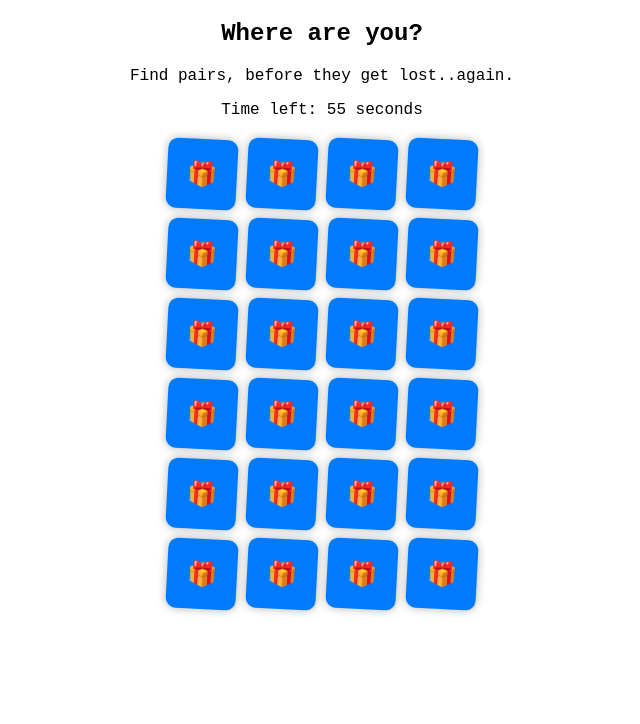
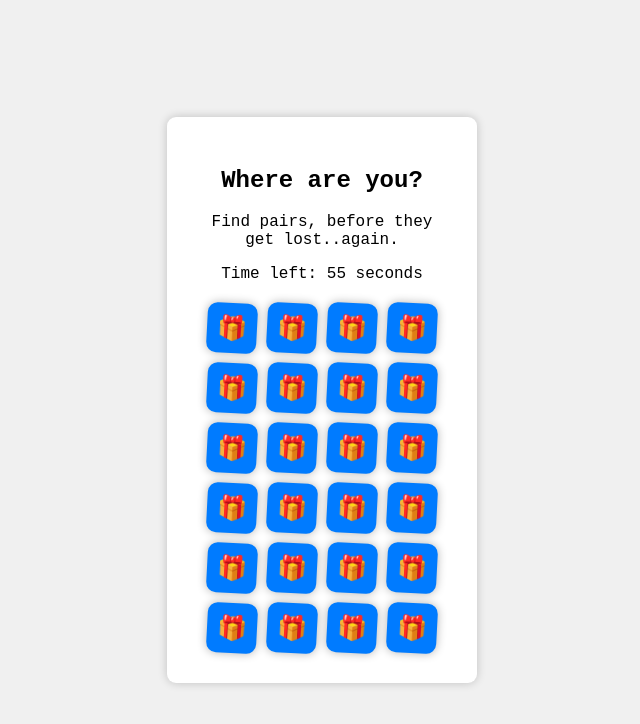
Before and after one commit to shree-rangaraju/Virtual-Treasure-Hunt-Frontend, a React (Vite) app: page /E6e3 in a window 1280 px wide. Shown: the top 724 px of the page, without its empty margins (318-958 px from the left). Built offline with nearby package versions, Linux system fonts and the light colour scheme.

Commit message:
Changed the card matching game's style

```diff
--- a/src/pages/levels/E6e3.tsx
+++ b/src/pages/levels/E6e3.tsx
@@ -156,8 +156,8 @@ export default function E6e3() {
       gameState.matchedPairs.includes(index);
 
     const cardStyle: React.CSSProperties = {
-      width: "70px",
-      height: "70px",
+      width: "50px",
+      height: "50px",
       display: "flex",
       justifyContent: "center",
       alignItems: "center",
@@ -184,21 +184,45 @@ export default function E6e3() {
     );
   };
 
-  const containerStyle: React.CSSProperties = {
-    textAlign: "center",
-    fontFamily: "Arial, sans-serif",
-  };
-
   const cardsGridStyle: React.CSSProperties = {
     display: "grid",
-    gridTemplateColumns: "repeat(4, 70px)",
+    gridTemplateColumns: "repeat(4, 50px)",
     gap: "10px",
     marginTop: "20px",
     justifyContent: "center",
   };
 
+  const style = `
+  .container, .form{
+    display: flex;
+    justify-content: center;
+    align-items: center;
+    flex-direction: column;
+    textAlign: center;
+  }
+
+  .form{
+    width: 250px;
+    padding: 30px;
+    box-shadow: 0 0 10px rgba(0, 0, 0, 0.2);
+    background-color: #fff;
+    border-radius: 9px;
+  }
+
+  .container{
+    min-height: 100vh;
+    background-color: #f0f0f0;
+  }
+
+  p{
+    margin-top: 0px;
+  }
+  `;
   return (
-    <div style={containerStyle} className="memory-game">
+    <>
+      <style>{style}</style>
+      <div className="memory-game container">
+        <div className="form">
           <h2>Where are you?</h2>
           <p>Find pairs, before they get lost..again.</p>
           {isGameComplete ? (
@@ -219,5 +243,7 @@ export default function E6e3() {
             </div>
           )}
         </div>
+      </div>
+    </>
   );
 }
```
Lines whose indentation alone changed are shown as unchanged.
